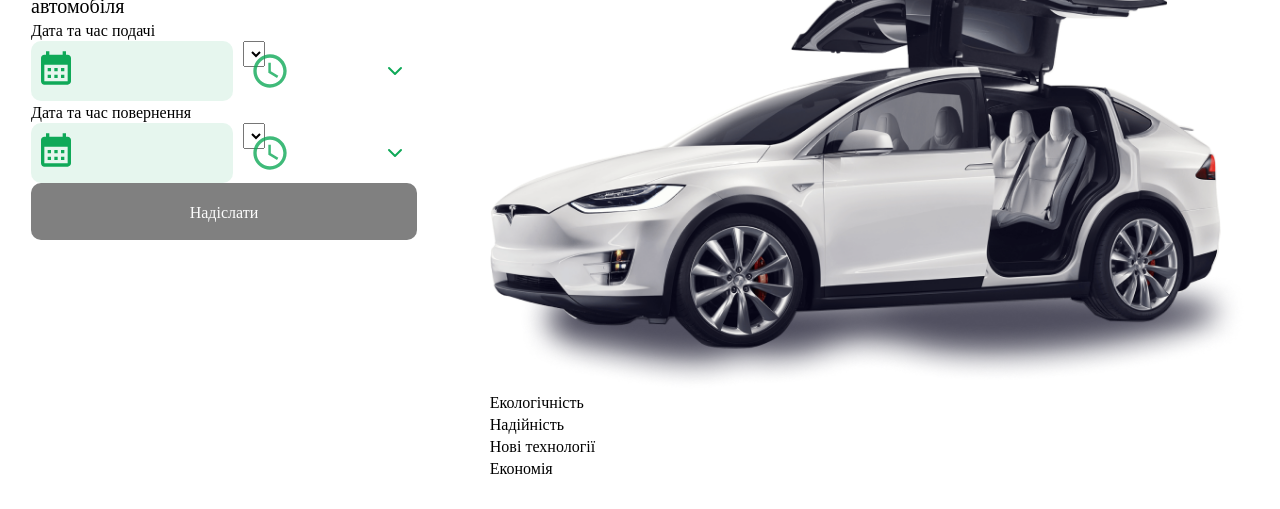
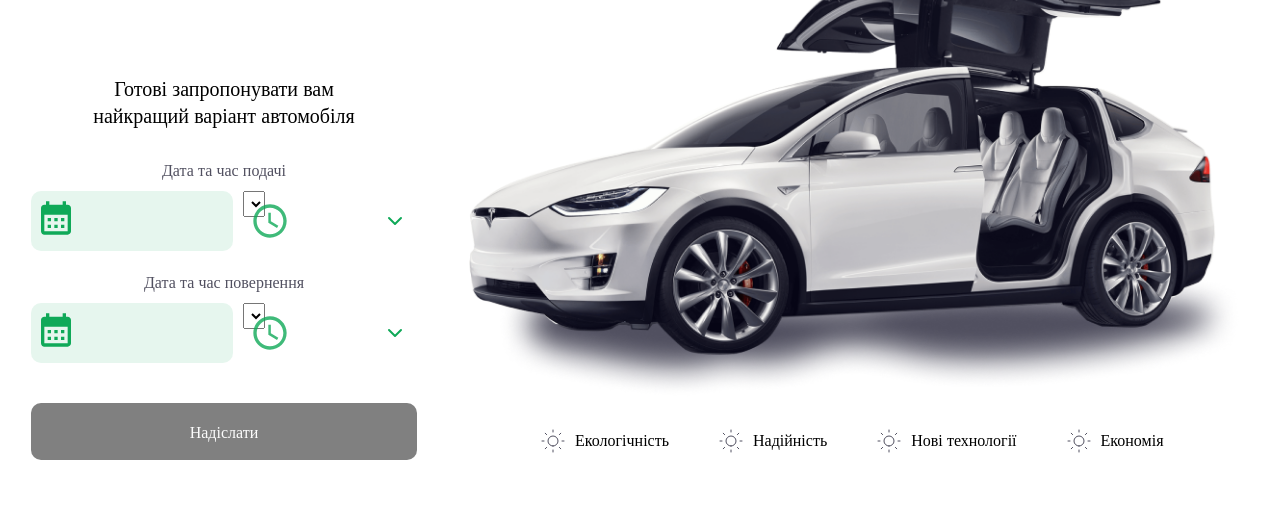
Before and after one commit to Pahanklm/rent-cars, a website with bundled scripts: page src/index.html in a window 1280 px wide. Shown: the part 298-807 px from the top of the page. Built offline with nearby package versions, Linux system fonts and the light colour scheme; files whose address does not match are found by name; what air-datepicker, choices.js would draw is missing.

Commit message:
end top section

```diff
--- a/src/index.html
+++ b/src/index.html
@@ -18,14 +18,14 @@
                     <div class="top__box">
                         <div class="calendar">
                             <h3 class="calendar__title">
-                                Готові запропонувати вам найкращий варіант
-                                автомобіля
+                                Готові запропонувати вам <br />
+                                найкращий варіант автомобіля
                             </h3>
                             <div class="calendar__box">
                                 <form class="calendar__form" action="">
-                                    <label class="calendar__hint">
+                                    <div class="calendar__hint">
                                         Дата та час подачі
-                                    </label>
+                                    </div>
                                     <div class="calendar__inputs">
                                         <input
                                             class="calendar__input--date1 calendar__input"
@@ -39,9 +39,9 @@
                                             ></select>
                                         </div>
                                     </div>
-                                    <label class="calendar__hint">
+                                    <div class="calendar__hint">
                                         Дата та час повернення
-                                    </label>
+                                    </div>
                                     <div class="calendar__inputs">
                                         <input
                                             class="calendar__input--date2 calendar__input"
@@ -61,29 +61,33 @@
                                 </form>
                             </div>
                         </div>
-                        <div class="container__box">
+                        <div class="car">
                             <img
-                                class="top__car"
+                                class="car__img"
                                 src="@img/header/car.png"
                                 alt="car"
                             />
-                            <div class="benefits">
-                                <ul class="benefits__list">
-                                    <li class="benefits__item">
-                                        <p class="benefits__text">
+                            <div class="car__benefits">
+                                <ul class="car__benefits--list">
+                                    <li class="car__benefits--item">
+                                        <p class="car__benefits--text">
                                             Екологічність
                                         </p>
                                     </li>
-                                    <li class="benefits__item">
-                                        <p class="benefits__text">Надійність</p>
+                                    <li class="car__benefits--item">
+                                        <p class="car__benefits--text">
+                                            Надійність
+                                        </p>
                                     </li>
-                                    <li class="benefits__item">
-                                        <p class="benefits__text">
+                                    <li class="car__benefits--item">
+                                        <p class="car__benefits--text">
                                             Нові технології
                                         </p>
                                     </li>
-                                    <li class="benefits__item">
-                                        <p class="benefits__text">Економія</p>
+                                    <li class="car__benefits--item">
+                                        <p class="car__benefits--text">
+                                            Економія
+                                        </p>
                                     </li>
                                 </ul>
                             </div>
--- a/src/js/app.js
+++ b/src/js/app.js
@@ -14,7 +14,7 @@ const month = (currentDate.getMonth() + 1).toString().padStart(2, '0');
 const year = currentDate.getFullYear();
 const errorMessage = document.createElement('span');
 errorMessage.classList.add('error-message');
-form.insertAdjacentElement('afterend', errorMessage);
+form.insertAdjacentElement('beforeend', errorMessage);
 
 let button = {
     content: 'Сьогодні',
@@ -77,12 +77,13 @@ function addTimeOptions() {
 
 function updateErrorMessage(date1, date2, time1, time2) {
     if (date1 > date2 && date1 !== '' && date2 !== '') {
-        errorMessage.textContent = 'lfksdjkfd';
+        errorMessage.textContent =
+            'Дата подачі не може бути пізніше аніж дата повернення';
         airdatepicker2.value = '';
     } else if (date1 === date2 && date1 !== '' && date2 !== '') {
         if (compareTime(time1, time2) < 1) {
             errorMessage.textContent =
-                'Время конца аренды не может быть раньше или в то же время, что и начало';
+                'Час повернення не може бути раніше або в той самий час, що й початок';
         } else {
             errorMessage.textContent = '';
         }
--- a/src/scss/global.scss
+++ b/src/scss/global.scss
@@ -4,6 +4,7 @@ body {
     font-family: 'Open Sans';
     font-style: normal;
     font-weight: 400;
+    margin: auto;
 }
 
 .wrapper {
@@ -21,9 +22,15 @@ body {
 
 .container {
     max-width: 1218px;
+    padding: 30px 0;
     margin: 0 auto;
-    padding: 30px 0;
 }
 button:disabled {
     background-color: grey;
 }
+.error-message {
+    color: red;
+    font-weight: 600;
+    font-size: 17px;
+    line-height: 24px;
+}
--- a/src/scss/style.scss
+++ b/src/scss/style.scss
@@ -32,11 +32,11 @@
     }
 
     &__link {
-        color: black;
+        color: #000000;
     }
 
     &__phone {
-        color: black;
+        color: #000000;
     }
 }
 
@@ -45,6 +45,8 @@
     }
 
     &__title {
+        margin-bottom: 20px;
+
         font-weight: 600;
         font-size: 48px;
         line-height: 65px;
@@ -61,12 +63,15 @@
     &__box {
         display: flex;
     }
-
-    &__car {
-    }
 }
 .calendar {
+    max-width: 386px;
     &__title {
+        text-align: center;
+
+        margin-top: 90px;
+        margin-bottom: 30px;
+
         font-weight: 400;
         font-size: 20px;
         line-height: 27px;
@@ -80,16 +85,21 @@
     }
 
     &__hint {
-    }
-    &__input {
-        background: rgba(15, 169, 88, 0.1);
-        border-radius: 10px;
+        text-align: center;
 
-        color: #0fa958;
+        font-weight: 400;
+        font-size: 16px;
+        line-height: 22px;
+
+        color: #515060;
     }
     &__inputs {
         display: flex;
+
         gap: 10px;
+
+        margin-bottom: 20px;
+        margin-top: 10px;
 
         position: relative;
 
@@ -132,12 +142,11 @@
             left: 219px;
         }
     }
-    &__input--date2 {
-    }
-
     &__btn {
         width: 386px;
         height: 57px;
+
+        margin-top: 20px;
 
         background: #0fa958;
         border: none;
@@ -151,14 +160,34 @@
         flex-direction: column;
     }
 }
-.benefits {
-    &__list {
+.car {
+    margin-left: 52px;
+    margin-top: -22px;
+    &__img {
+        width: 775px;
     }
 
-    &__item {
+    &__benefits {
     }
 
-    &__text {
+    &__benefits--list {
+        display: flex;
+
+        gap: 84px;
+        margin-left: 106px;
+        margin-top: 31px;
+    }
+
+    &__benefits--item {
+        position: relative;
+        &::before {
+            content: url('../img/header/sun.svg');
+            position: absolute;
+            left: -34px;
+        }
+    }
+
+    &__benefits--text {
     }
 }
 
@@ -238,6 +267,8 @@
     color: #fcfcfc;
 }
 
+// choice
+
 .choices__inner {
     width: 172px;
     height: 60px;
```
Also changed, not shown: docs/index.html (+22 -18 lines), docs/css/style.css, docs/css/style.min.css, docs/img/header/Group 2.png (added), docs/img/header/Group 2.webp (added), docs/js/app.min.js.
